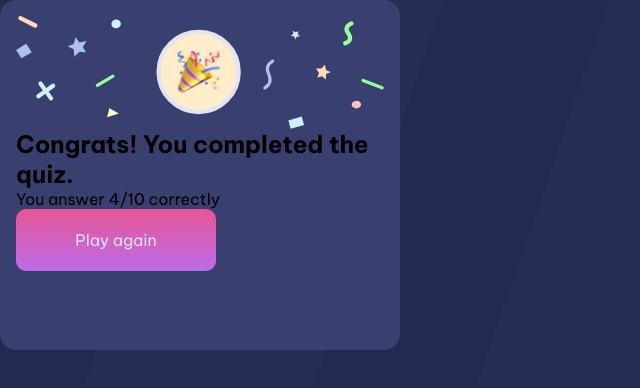
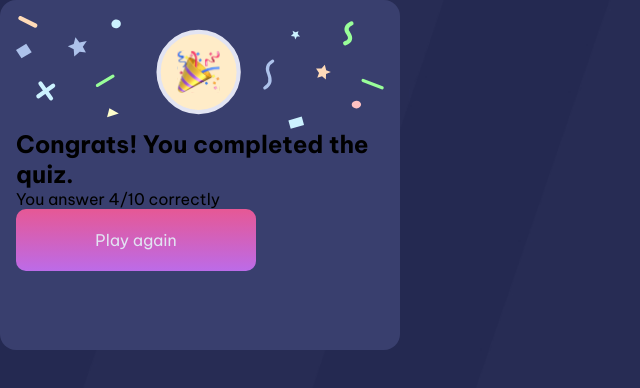
Before and after one commit to EdiedRamos/country-quiz, a React (Vite) app: page / in a window 1280 px wide. Shown: the top 388 px of the page, without its empty margins (0-640 px from the left). Built offline with nearby package versions, Linux system fonts and the light colour scheme; no server answers.

Commit message:
stype: update button width

```diff
--- a/src/components/Atoms/Button/Button.scss
+++ b/src/components/Atoms/Button/Button.scss
@@ -4,8 +4,7 @@
   border: none;
   border-radius: 10px;
   background-color: $blue-200;
-  width: 200px;
-  max-width: 200px;
+  width: 240px;
   height: 62px;
   color: $white;
   font-size: $font-100;
```
